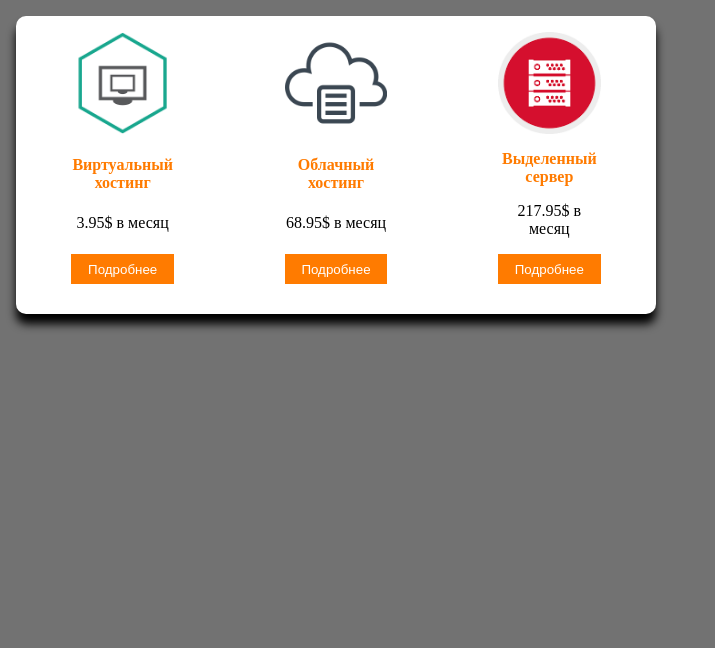
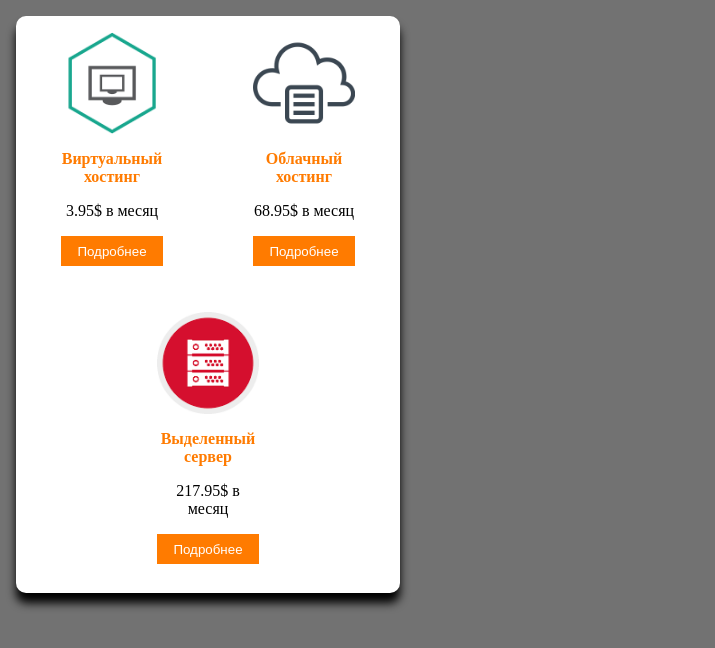
Before and after one commit to VadimShkedov/fortechLearn, a plain HTML site: page block8.html in a window 1280 px wide. Shown: the whole page, without its empty margins (0-715 px from the left). Drawn offline with Linux system fonts and the light colour scheme.

Commit message:
refactor: update style code

```diff
--- a/style.css
+++ b/style.css
@@ -4,9 +4,8 @@ body {
 }
 
 .container {
-  width: 50vw;
+  width: 30vw;
   background-color: white;
-  height: max-content;
   display: flex;
   flex-wrap: wrap;
   margin: 1em;
```
